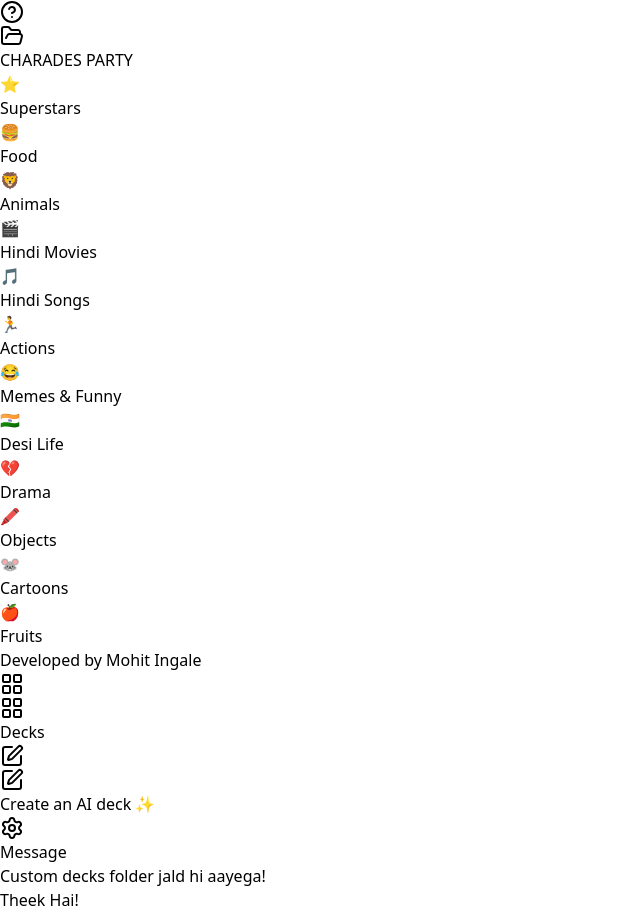
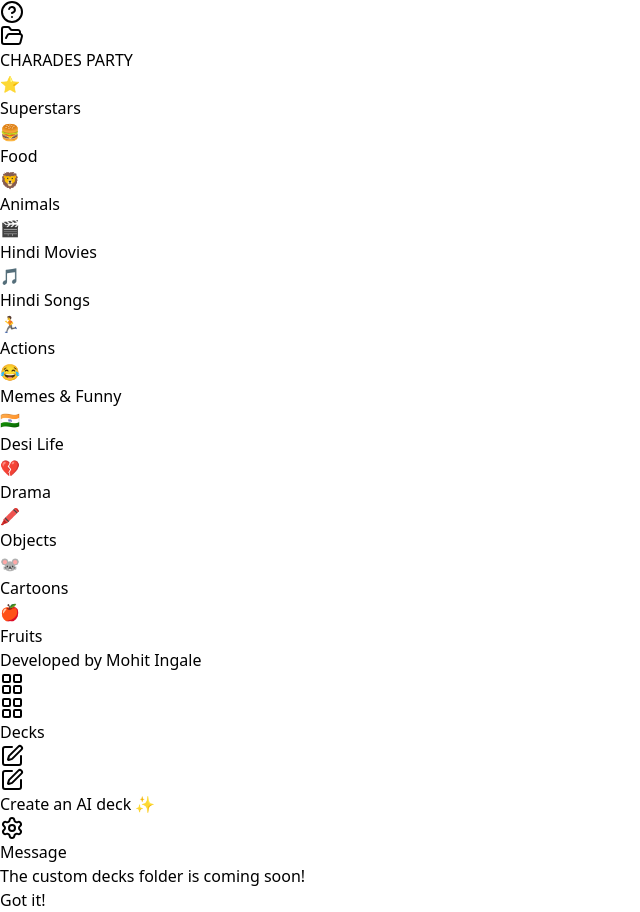
Before and after one commit to Mohitingale13/Party-Charades, a React (Vite) app: page / in a window 1280 px wide. Both pictures are taken after a click on the element 640 px from the left and 36 px from the top of the page. Shown: the whole page, without its empty margins (0-640 px from the left). Built offline with nearby package versions, Linux system fonts and the light colour scheme.

Commit message:
new sections added and version upgrade

```diff
--- a/src/App.jsx
+++ b/src/App.jsx
@@ -518,7 +518,7 @@ export default function App() {
       </div>
       <div
         className="bg-white rounded-full p-1.5 cursor-pointer active:scale-95 transition-transform"
-        onClick={() => setInfoMessage('Custom decks folder jald hi aayega!')}
+        onClick={() => setInfoMessage('The custom decks folder is coming soon!')}
       >
         <FolderOpen className="text-[#5c5cce] w-5 h-5" />
       </div>
@@ -657,7 +657,7 @@ export default function App() {
                 onClick={() => setInfoMessage('')}
                 className="bg-[#5c5cce] w-full text-white px-6 py-3 rounded-2xl font-bold shadow-[0_4px_0_#4343a3] active:translate-y-1 active:shadow-none transition-all"
               >
-                Theek Hai!
+                Got it!
               </button>
             </div>
           </div>
@@ -916,7 +916,7 @@ export default function App() {
               value={customPrompt}
               onChange={(e) => setCustomPrompt(e.target.value)}
               disabled={isGenerating}
-              placeholder="Jaise: 90s Action Movies..."
+              placeholder="For eg.: 90s Action Movies..."
               className="w-full bg-slate-100 border-2 border-slate-200 rounded-xl px-4 py-4 mb-6 text-slate-800 font-bold outline-none focus:border-indigo-400 transition-colors relative z-10 placeholder:font-medium"
               onKeyDown={(e) => e.key === 'Enter' && generateCustomDeck()}
             />
```
